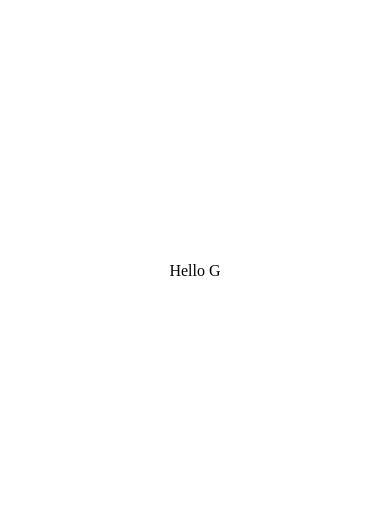
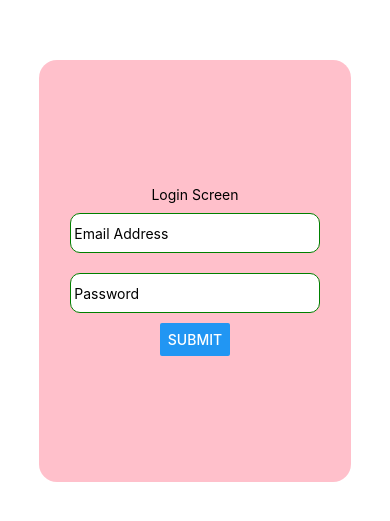
Before and after one commit to Muzammil-crypto/TrainFormik, a React Native app: screen / in a window 390 px wide. Shown: the part 151-672 px from the top of the page. Built offline with nearby package versions, Linux system fonts and the light colour scheme.

Commit message:
Sig in created

```diff
--- a/App.js
+++ b/App.js
@@ -1,19 +1,7 @@
 import { StyleSheet, Text, View } from "react-native";
 import Login from "./src/screens/Login";
+import Register from "./src/screens/Register";
 
 export default function App() {
-  return (
-    <View style={styles.container}>
-      <Login />
-    </View>
-  );
+  return <Login />;
 }
-
-const styles = StyleSheet.create({
-  container: {
-    flex: 1,
-    backgroundColor: "#fff",
-    alignItems: "center",
-    justifyContent: "center",
-  },
-});
--- a/package.json
+++ b/package.json
@@ -9,13 +9,15 @@
     "web": "expo start --web"
   },
   "dependencies": {
+    "@expo/webpack-config": "^0.17.2",
     "expo": "~47.0.8",
     "expo-status-bar": "~1.4.2",
+    "formik": "^2.2.9",
     "react": "18.1.0",
+    "react-dom": "18.1.0",
     "react-native": "0.70.5",
     "react-native-web": "~0.18.9",
-    "react-dom": "18.1.0",
-    "@expo/webpack-config": "^0.17.2"
+    "yup": "^0.32.11"
   },
   "devDependencies": {
     "@babel/core": "^7.12.9"
--- a/src/screens/Login.js
+++ b/src/screens/Login.js
@@ -1,8 +1,124 @@
+import {
+  SafeAreaView,
+  StyleSheet,
+  ScrollView,
+  Button,
+  View,
+  Text,
+  StatusBar,
+  TextInput,
+} from "react-native";
 import React from "react";
-import { View } from "react-native-web";
+import { Formik } from "formik";
 
 const Login = () => {
-  return <View>Hello G</View>;
+  return (
+    <>
+      {/* <StatusBar barStyle="dark-content" /> */}
+      <SafeAreaView style={styles.container}>
+        <View style={styles.loginContainer}>
+          <Text>Login Screen</Text>
+          <Formik
+            validationSchema={loginValidationSchema}
+            initialValues={{ email: "", password: "" }}
+            onSubmit={(values) => console.log(values)}
+          >
+            {({
+              handleChange,
+              handleBlur,
+              handleSubmit,
+              values,
+              errors,
+              isValid,
+            }) => (
+              <>
+                <TextInput
+                  name="email"
+                  placeholder="Email Address"
+                  style={styles.textInputs}
+                  onChangeText={handleChange("email")}
+                  onBlur={handleBlur("email")}
+                  value={values.email}
+                  keyboardType="email-address"
+                />
+                {errors.email && (
+                  <Text style={{ fontSize: 10, color: "red" }}>
+                    {errors.email}
+                  </Text>
+                )}
+                <TextInput
+                  name="password"
+                  placeholder="Password"
+                  style={styles.textInputs}
+                  onChangeText={handleChange("password")}
+                  onBlur={handleBlur("password")}
+                  value={values.password}
+                  secureTextEntry
+                />
+                {errors.password && (
+                  <Text style={{ fontSize: 10, color: "red" }}>
+                    {errors.password}
+                  </Text>
+                )}
+                <Button
+                  onPress={handleSubmit}
+                  title="Submit"
+                  style={styles.button}
+                />
+              </>
+            )}
+          </Formik>
+        </View>
+      </SafeAreaView>
+    </>
+  );
 };
+export default Login;
 
-export default Login;
+const styles = StyleSheet.create({
+  container: {
+    flex: 1,
+    justifyContent: "center",
+    alignItems: "center",
+  },
+  loginContainer: {
+    borderRadius: 18,
+    backgroundColor: "pink",
+    width: "80%",
+    height: "50%",
+    alignItems: "center",
+    justifyContent: "center",
+    alignContent: "center",
+  },
+  textInputs: {
+    paddingLeft: "1%",
+    height: 40,
+    width: "80%",
+    margin: 10,
+    backgroundColor: "white",
+    borderColor: "green",
+    borderWidth: StyleSheet.hairlineWidth,
+    borderRadius: 10,
+  },
+  button: {
+    height: 40,
+    width: "80%",
+    margin: 10,
+    borderColor: "green",
+    borderWidth: StyleSheet.hairlineWidth,
+    borderRadius: 10,
+  },
+});
+
+import * as yup from "yup";
+
+const loginValidationSchema = yup.object().shape({
+  email: yup
+    .string()
+    .email("Please enter valid email")
+    .required("Email Address is Required"),
+  password: yup
+    .string()
+    .min(8, ({ min }) => `Password must be at least ${min} characters`)
+    .required("Password is required"),
+});
--- /dev/null
+++ b/src/screens/Register.js
@@ -0,0 +1,8 @@
+import React from "react";
+import { View } from "react-native-web";
+
+const Register = () => {
+  return <View>Register G</View>;
+};
+
+export default Register;
```
Also changed, not shown: 1 other file (tests, documents, lock files or other folders).
